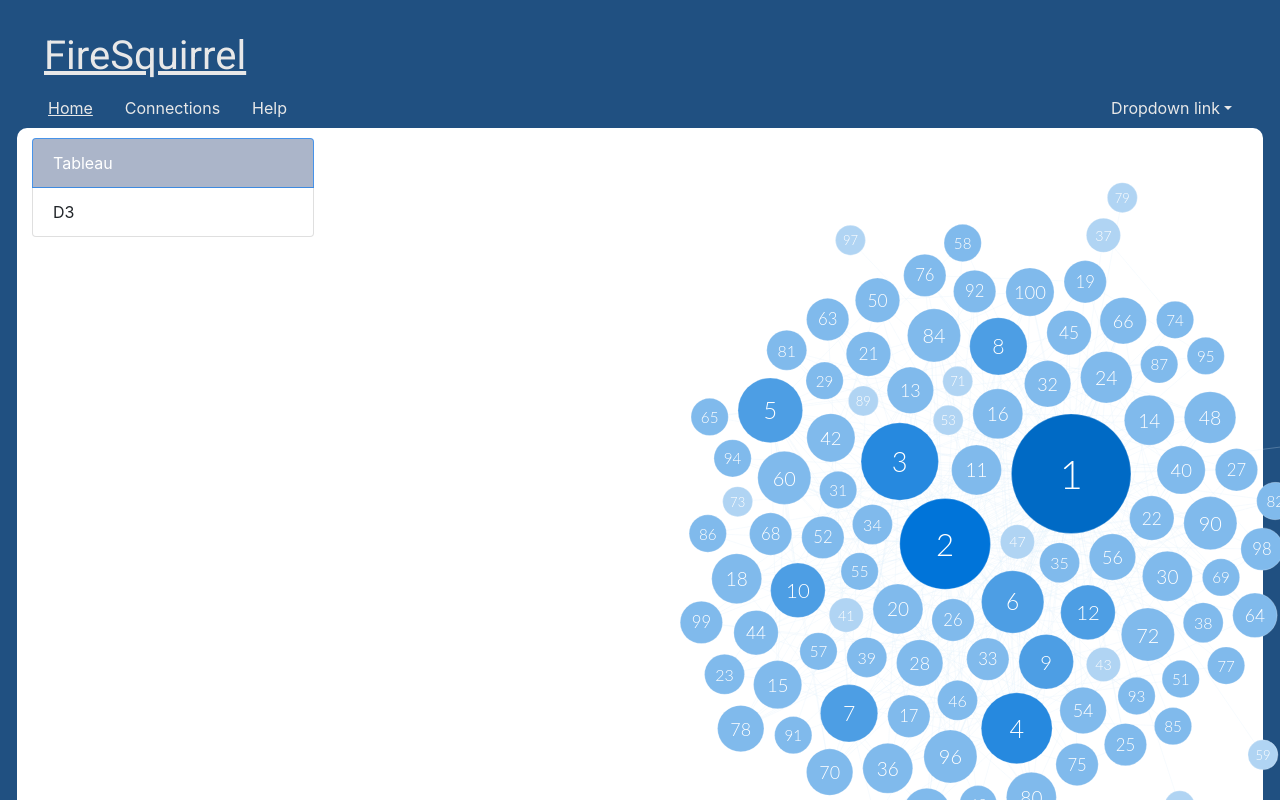
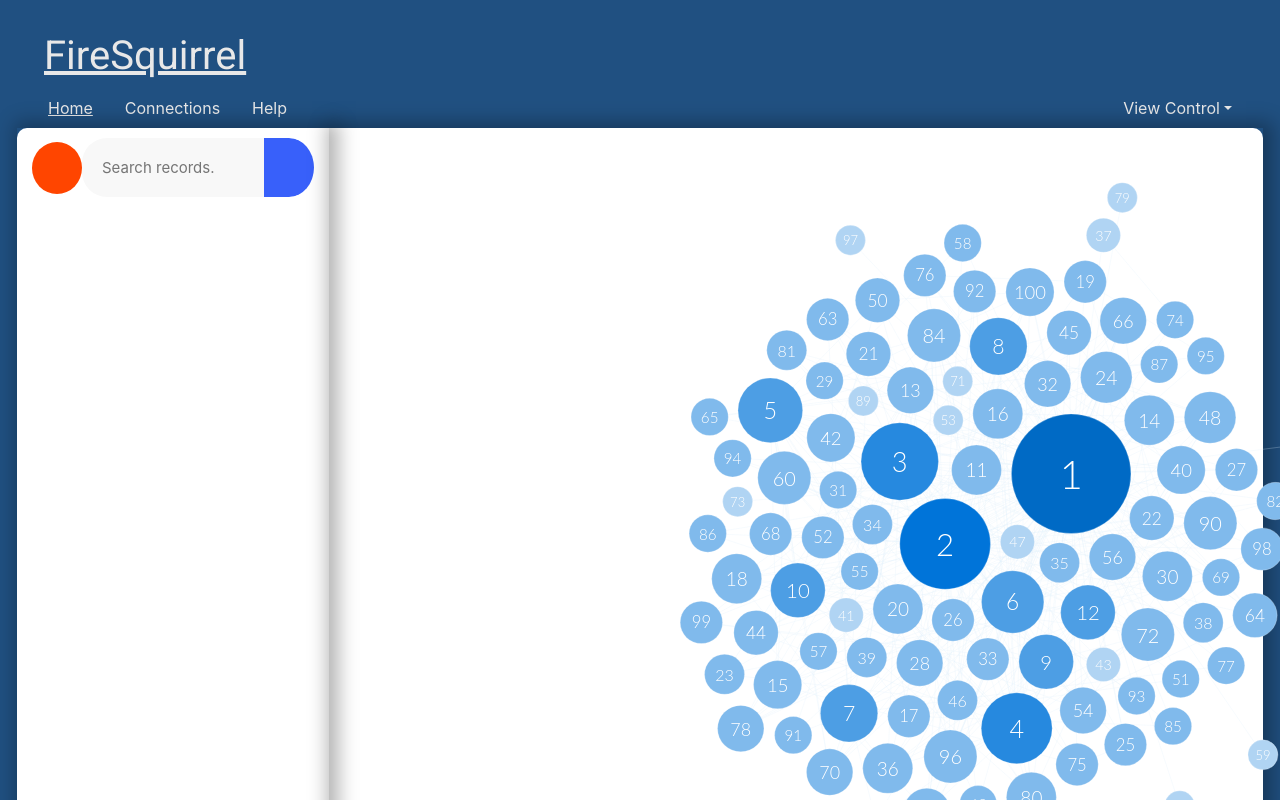
Before and after one commit to nsconde/Angular-Redux-W-Tableau, an Angular app: page / in a window 1280 px wide. Shown: the top 800 px of the page. Built offline with nearby package versions, Linux system fonts and the light colour scheme; what @angular-redux/store would draw is missing.

Commit message:
edit styles. Add interactive search. begin concept layout.

```diff
--- a/src/app/app.component.css
+++ b/src/app/app.component.css
@@ -17,6 +17,9 @@
 
 .contentView .contentPanel {
     padding-top: 10px;
+    -webkit-box-shadow: 4px 0px 40px 6px rgba(0,0,0,0.29);
+    -moz-box-shadow: 4px 0px 40px 6px rgba(0,0,0,0.29);
+    box-shadow: 4px 0px 18px 6px rgba(0,0,0,0.29);
 }
 
 .list-group-item.active {
@@ -37,3 +40,119 @@
 .nav-link.active {
     text-decoration: underline;
 }
+
+.nav-bar{
+    width:400px;
+    height:var(--nav-height);
+    line-height: var(--nav-height);
+    overflow:hidden;
+    transform:translate(-50%,-50%);
+    background:transparent;
+    transition:0.5s;
+    display: inline;
+}
+.overflow-container{
+    height:100%;
+    width:100%;
+    overflow:hidden;
+}
+.links{
+    display:inline-block;
+    position: absolute;
+    width:0;
+    transition:all 0.5s;
+    overflow:hidden;
+    background:orangered;
+    color:#fff;
+    line-height: var(--nav-height);
+    border-radius:var(--nav-half);
+}
+.nav-bar.active .links{
+    width:calc(100% - var(--nav-height));
+    border-radius:0;
+    border-bottom-right-radius:var(--nav-half);
+}
+.content{
+    border-radius:var(--nav-half);
+    width:calc(100% - var(--nav-height));
+    transition: 0.5s;
+    display: inline-block;
+    overflow: hidden;
+}
+.nav-bar.active .content{
+    border-radius:0;
+    border-bottom-right-radius:var(--nav-half);
+}
+.link{
+    display:block;
+    line-height: var(--nav-height);
+    padding:0 30px;
+    text-decoration: none;
+    color:inherit;
+    text-align:center;
+    float:left;
+    transition:0.3s;
+    font-size:20px;
+}
+.link:hover{
+    background:orange;
+}
+.open-nav{
+    width:var(--nav-height);
+    /* height:100%; */
+    background:orangered;
+    color:#fff;
+    border-radius:50%;
+    border:0;
+    float:left;
+    outline:0;
+    transition:0.5s;
+    margin-top: 4px;
+}
+
+.search{
+    width:var(--nav-height);
+    height:59px;
+    background:orangered;
+    color:#fff;
+    border-radius:50%;
+    border:0;
+    float:left;
+    outline:0;
+    transition:0.5s;
+}
+.nav-bar.active .open-nav{
+    background:rgb(255,100,0);
+    border-radius:0;
+    border-top-left-radius:var(--nav-half);
+}
+.nav-bar.active .search{
+    border-radius:0;
+    border-bottom-right-radius: var(--nav-half);
+}
+.nav-bar.active .search,.search:hover{
+    background:rgb(6,156,250);
+}
+.search-bar{
+    height:100%;
+    border:0;
+    padding:20px;
+    box-sizing:border-box;
+    background:#f8f8f8;
+    outline:0;
+    width:calc(100% - var(--nav-height));
+    display:block;
+    font-size:15px;
+    float:left;
+    transition:0.5s;
+}
+.search-bar:focus{
+    background:#efefef;
+}
+.search{
+    border-top-left-radius: 0;
+    border-bottom-left-radius: 0;
+    background:rgb(56,96,250);
+}
+.nav-bar.active .fa-bars,.nav-bar .fa-close{display: none;}
+.nav-bar.active .fa-close,.nav-bar .fa-bars{display: inline-block;}
--- a/src/app/app.component.html
+++ b/src/app/app.component.html
@@ -17,7 +17,7 @@
 					<a class="nav-link disabled" href="#">Help</a>
 				</li>
 				<li class="nav-item dropdown ml-md-auto">
-					 <a class="nav-link dropdown-toggle" href="http://example.com" id="navbarDropdownMenuLink" data-toggle="dropdown">Dropdown link</a>
+					 <a class="nav-link dropdown-toggle" href="http://example.com" id="navbarDropdownMenuLink" data-toggle="dropdown">View Control</a>
 					<div class="dropdown-menu dropdown-menu-right" aria-labelledby="navbarDropdownMenuLink">
 						 <a class="dropdown-item" href="#">Action</a> <a class="dropdown-item" href="#">Another action</a> <a class="dropdown-item" href="#">Something else here</a>
 						<div class="dropdown-divider">
@@ -27,16 +27,44 @@
 			</ul>
 			<div class="row contentView">
 				<div class="col-md-3 contentPanel">
-            <ul class="list-group">
-              <li class="list-group-item d-flex justify-content-between align-items-center active">
-                Tableau
+            <!-- <ul class="list-group"> -->
+              <!-- <li class="list-group-item d-flex justify-content-between align-items-center active"> -->
+                <!-- Tableau -->
                 <!-- <span class="badge badge-primary badge-pill">14</span> -->
-              </li>
-              <li class="list-group-item d-flex justify-content-between align-items-center">
-                D3
+              <!-- </li>
+              <li class="list-group-item d-flex justify-content-between align-items-center active"> -->
+                <!-- D3 -->
                 <!-- <span class="badge badge-primary badge-pill">2</span> -->
-              </li>
-            </ul>
+              <!-- </li>
+						</ul> -->
+						<div class="nav-bar" [class.active]="activeClass">
+							<div class="overflow-container">
+								<button class="open-nav" (click)="onClickNav()">
+									<i class="fa fa-bars"></i>
+									<i class="fa fa-close"></i>
+								</button>
+								<div class="content">
+									<div class="links">
+										<a class="link" href="link">
+											<i class="fa fa-home">
+											</i>
+										</a>
+										<a class="link" href="link">
+											<i class="fa fa-user">
+											</i>
+										</a>
+										<a class="link" href="link">
+											<i class="fa fa-info-circle">
+											</i>
+										</a>
+									</div>
+									<input type="text" class="search-bar" placeholder="Search records.">
+									<button class="search">
+										<i class="fa fa-search"></i>
+									</button>
+								</div>
+							</div>
+						</div>
 				</div>
 				<div class="col-md-9 contentPanel">
 					<div class="tabbable" id="tabs-333750">
--- a/src/app/app.component.ts
+++ b/src/app/app.component.ts
@@ -11,6 +11,12 @@ import { Node, Link } from './d3-graph';
 export class AppComponent {
   nodes: Node[] = [];
   links: Link[] = [];
+
+  activeClass = false;
+
+  onClickNav() {
+    this.activeClass = !this.activeClass;
+  }
 
   constructor() {
     const N = APP_CONFIG.N,
--- a/src/app/d3-graph/d3.service.ts
+++ b/src/app/d3-graph/d3.service.ts
@@ -58,9 +58,6 @@ export class D3Service {
       .on('start', started));
   }
 
-  /** The interactable graph we will simulate in this article
-  * This method does not interact with the document, purely physical calculations with d3
-  */
   getForceDirectedGraph(nodes: Node[], links: Link[], options: { width, height }) {
     const sg = new ForceDirectedGraph(nodes, links, options);
     return sg;
--- a/src/styles.css
+++ b/src/styles.css
@@ -2,6 +2,12 @@
 
 body {
     background-color:#205081;
+}
+
+html,body {
+      --nav-height:50px;
+/*     font-family:Roboto; */
+    --nav-half:calc(var(--nav-height) / 2);
 }
 
 @-ms-viewport {
```
